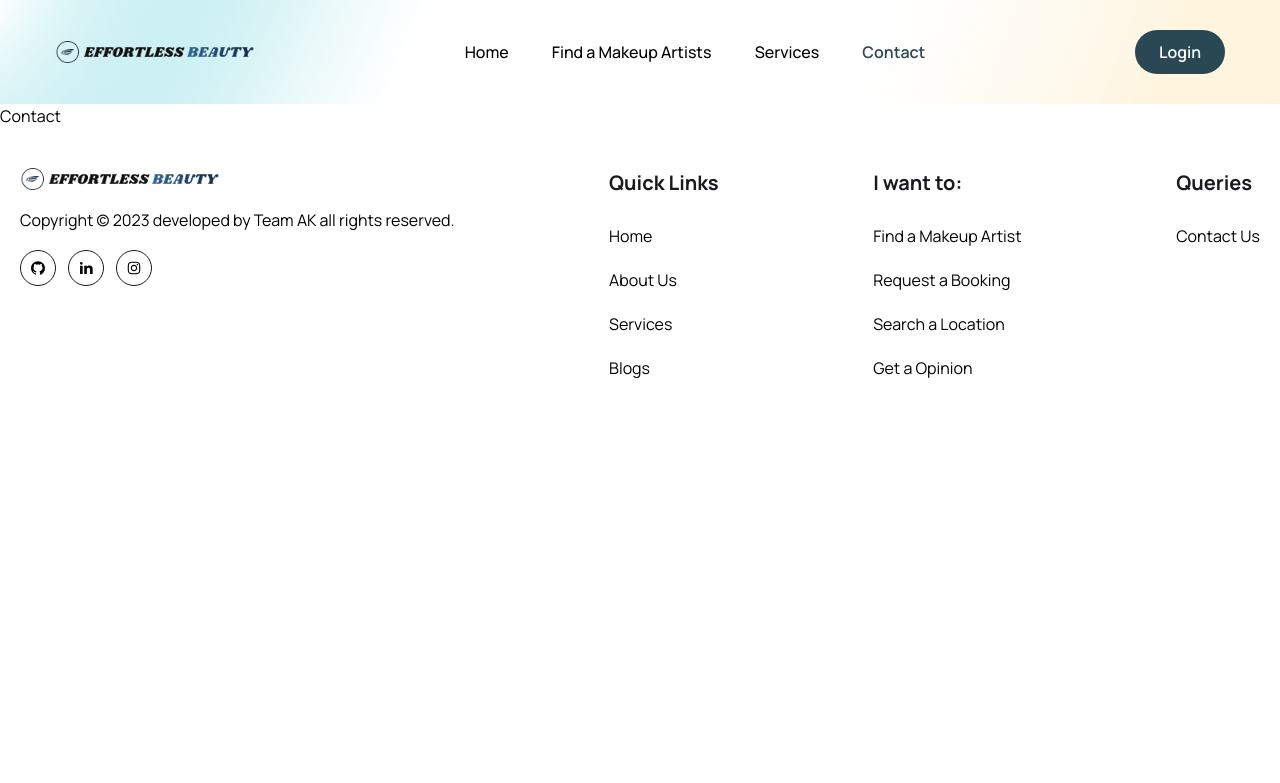
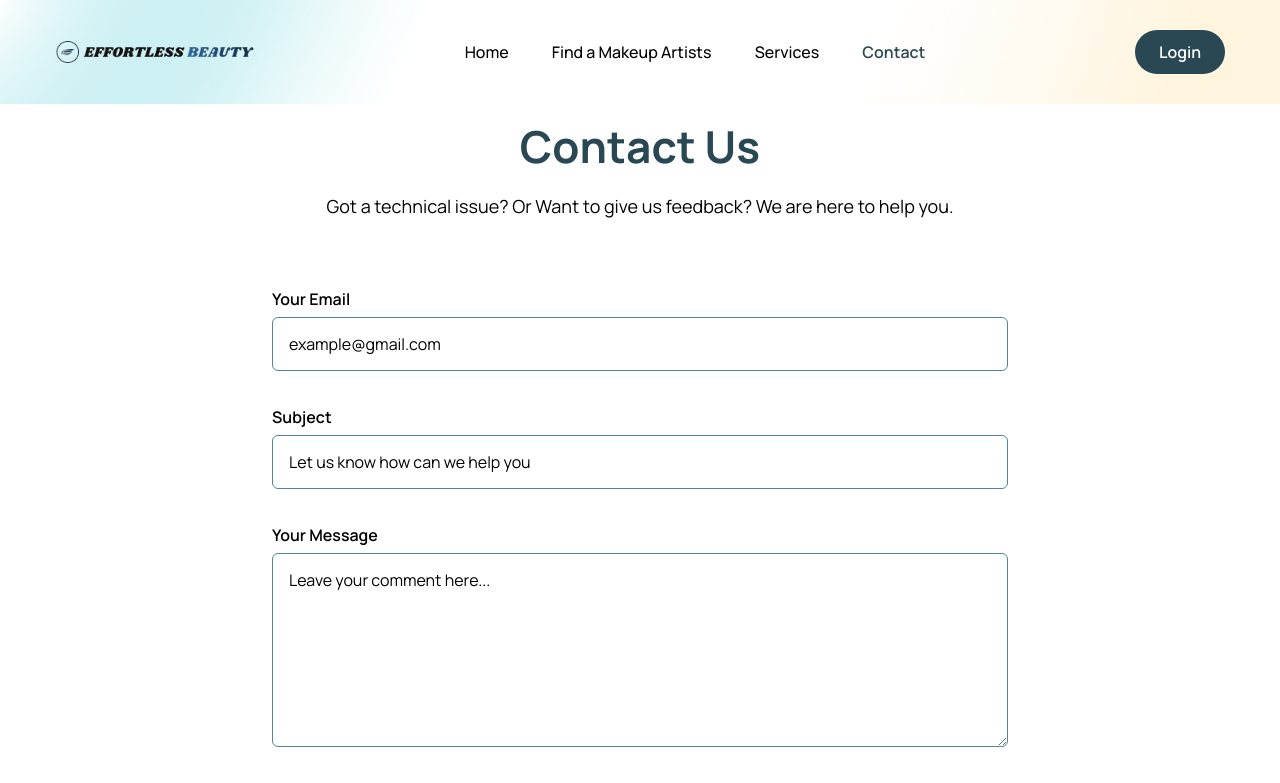
Before and after one commit to alishaaaa20/Effortless_Beauty, a React (Vite) app in the folder frontend/: page /contact in a window 1280 px wide. Shown: the top 783 px of the page. Built offline with nearby package versions, Linux system fonts and the light colour scheme.

Commit message:
contact added

```diff
--- a/frontend/src/index.css
+++ b/frontend/src/index.css
@@ -33,6 +33,16 @@
         @apply bg-[url('./assets/images/hero-image.jpg')] bg-no-repeat bg-cover bg-center h-[600px] flex items-center justify-center;
     }
 
+    .form__label {
+        @apply text-textColor font-semibold text-[16px] leading-7 mb-2;
+    }
+
+    .form__input {
+        @apply w-full px-4 py-3 border border-solid border-[#4E8891] focus:outline-none
+        focus:border-primaryColor text-[16px] leading-7 text-headingColor placeholder:text-textColor
+        cursor-pointer rounded-md;
+    }
+
 
 }
 
--- a/frontend/src/pages/Contact.jsx
+++ b/frontend/src/pages/Contact.jsx
@@ -2,7 +2,50 @@
 
 const Contact = () => {
   return (
-    <div>Contact</div>
+    <section>
+      <div className='px-4 mx-auto max-w-screen-md'>
+        <h2 className='heading text-center text-primaryColor'>Contact Us</h2>
+        <p className='mb-8 lg:mb-16 font-light text-center text__para'>
+          Got a technical issue? Or Want to give us feedback? We are here to help you.
+        </p>
+        <form action='#' className='space-y-8'>
+          <div>
+            <label htmlFor="email" className="form__label">
+              Your Email
+            </label>
+            <input
+            type='email'
+            id='email'
+            placeholder='example@gmail.com'
+            className='form__input mt-1' />
+          </div>
+          <div>
+            <label htmlFor="subject" className="form__label">
+              Subject
+            </label>
+            <input
+            type='text'
+            id='subject'
+            placeholder='Let us know how can we help you'
+            className='form__input mt-1' />
+          </div>
+          <div className='sm:col-span-2'>
+            <label htmlFor="message" className="form__label">
+              Your Message
+            </label>
+            <textarea
+            rows='6'
+            type='text'
+            id='message'
+            placeholder='Leave your comment here...'
+            className='form__input mt-1' />
+          </div>
+          <button type='submit' className='btn rounded sm:w-fit'>
+            Submit
+          </button>
+        </form>
+      </div>
+    </section>
   )
 }
 
```
